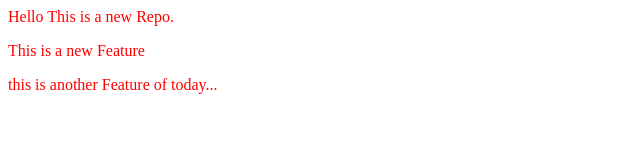
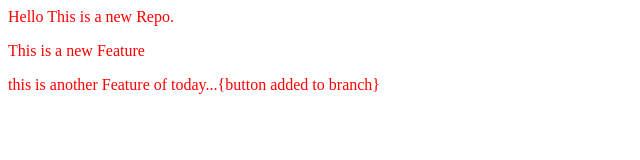
Before and after one commit to IshaqAhmad66/localRepo, a plain HTML site: page index.html in a window 1280 px wide. Shown: the whole page, without its empty margins (0-640 px from the left). Drawn offline with Linux system fonts and the light colour scheme.

```diff
--- a/index.html
+++ b/index.html
@@ -9,6 +9,6 @@
 <body>
     Hello This is a new Repo.
     <p>This is a new Feature</p>
-    <p>this is another Feature of today...</p>
+    <p>this is another Feature of today...{button added to branch}</p>
 </body>
 </html>
```
